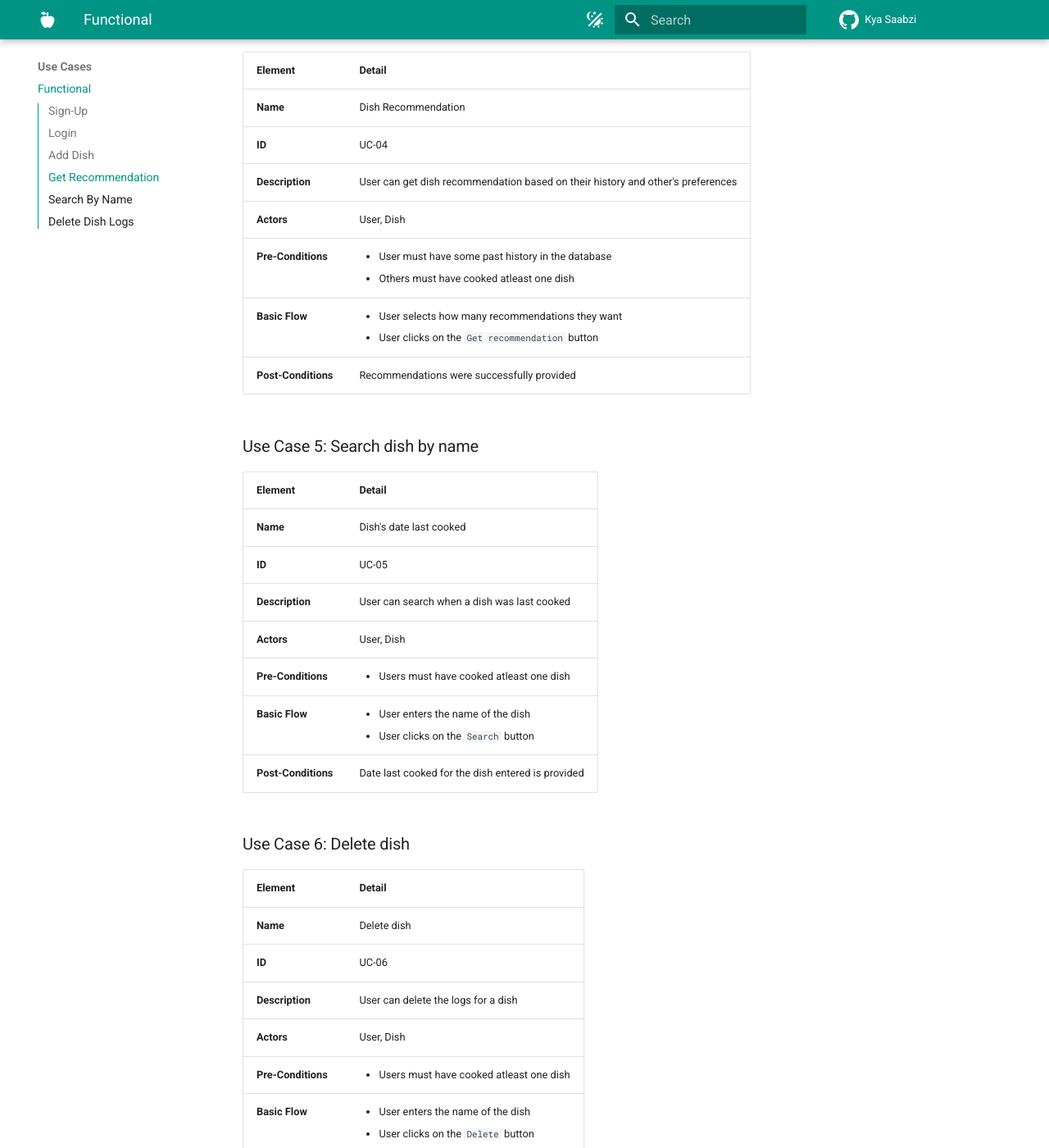
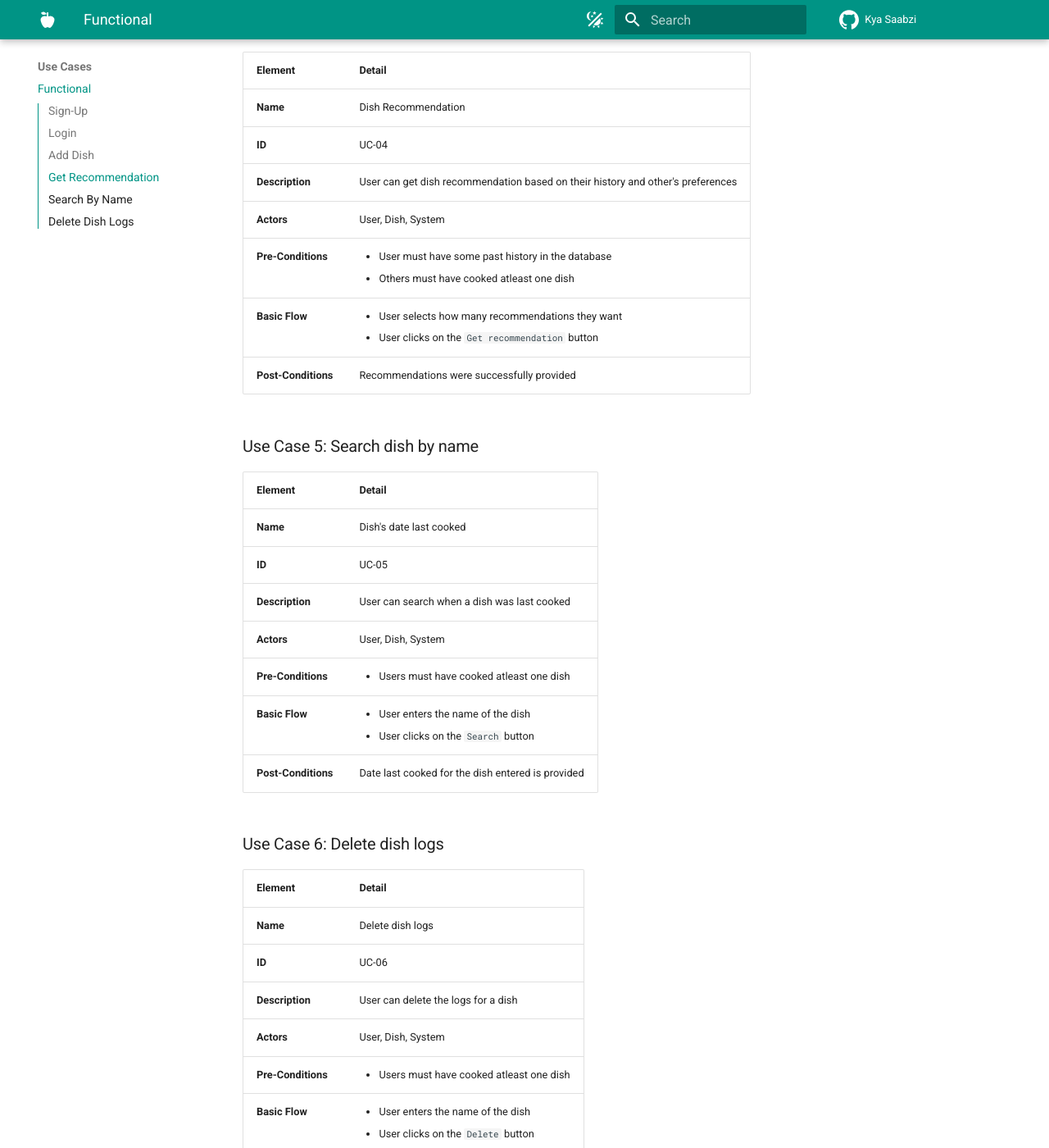
Before and after one commit to manav-gkmit/kya-saabzi-docs, an MkDocs documentation site: the page built from docs/use-cases/functional.md, in a window 1280 px wide and 1400 px high, scrolled down 1911 px. Shown: the whole window at 82% size. Built offline with MkDocs 1.6.1 and Material for MkDocs 9.7.7, drawn with Linux system fonts in a browser that asks for light colours; comment, search, counter and statistics services are not loaded; some of the changed text lies outside the part shown.

```diff
--- a/docs/use-cases/functional.md
+++ b/docs/use-cases/functional.md
@@ -35,8 +35,8 @@ Outlines the main functional scenarios that describe how users interact with Kya
 | **Name**           | Add the dish
 |  **ID**            | UC-03
 | **Description**    | User can post what they have cooked today
-| **Actors**         | User, Dish
-| **Pre-Conditions** | <ul><li>Dish poster has been identified</li><li>Interface to post a dish is present</li></ul>
+| **Actors**         | User, Dish, System
+| **Pre-Conditions** | <ul><li>User has been identified</li><li>Interface to post a dish is present</li></ul>
 |  **Basic Flow**    | <ul><li> User enters the dish cooked today</li><li> User presses the `Submit` button </li><li> System stores the dish log in the database </li></ul>
 | **Post-Conditions**| Dish cooked today is stored.
 
@@ -47,7 +47,7 @@ Outlines the main functional scenarios that describe how users interact with Kya
 | **Name**           | Dish Recommendation
 |  **ID**            | UC-04
 | **Description**    | User can get dish recommendation based on their history and other's preferences
-| **Actors**         | User, Dish
+| **Actors**         | User, Dish, System
 | **Pre-Conditions** | <ul><li>User must have some past history in the database</li><li>Others must have cooked atleast one dish</li></ul>
 |  **Basic Flow**    | <ul><li>User selects how many recommendations they want</li><li> User clicks on the `Get recommendation` button </li></ul>
 | **Post-Conditions**| Recommendations were successfully provided
@@ -59,19 +59,19 @@ Outlines the main functional scenarios that describe how users interact with Kya
 | **Name**           | Dish's date last cooked
 |  **ID**            | UC-05
 | **Description**    | User can search when a dish was last cooked
-| **Actors**         | User, Dish
+| **Actors**         | User, Dish, System
 | **Pre-Conditions** | <ul><li>Users must have cooked atleast one dish</li></ul>
 |  **Basic Flow**    | <ul><li>User enters the name of the dish</li><li>User clicks on the `Search` button</li></ul>
 | **Post-Conditions**| Date last cooked for the dish entered is provided
 
-### Use Case 6: Delete dish {data-toc-label="Delete Dish Logs"}
+### Use Case 6: Delete dish logs {data-toc-label="Delete Dish Logs"}
 
 | Element            | Detail  |
 |--------------------|---------|
-| **Name**           | Delete dish
+| **Name**           | Delete dish logs
 |  **ID**            | UC-06
 | **Description**    | User can delete the logs for a dish
-| **Actors**         | User, Dish
+| **Actors**         | User, Dish, System
 | **Pre-Conditions** | <ul><li>Users must have cooked atleast one dish</li></ul>
 |  **Basic Flow**    | <ul><li>User enters the name of the dish</li><li>User clicks on the `Delete` button</li></ul>
 | **Post-Conditions**| Logs for the dish are deleted
--- a/mkdocs.yml
+++ b/mkdocs.yml
@@ -40,6 +40,7 @@ markdown_extensions:
           class: mermaid
           format: !!python/name:pymdownx.superfences.fence_code_format
   - attr_list
+  - pymdownx.blocks.caption
 
 
 nav:
@@ -47,9 +48,10 @@ nav:
   - Use Cases:
     - Functional: use-cases/functional.md
   - Architecture:
+    - AWS Specific: architecture/aws.md
     - Data Modeling: architecture/data-model.md
+    - Data Flow: architecture/data-flow.md
     - Database Indices: architecture/indexing.md
-    - Data Flow: architecture/data-flow.md
     - Security: architecture/auth.md
   - Setup:
     - Environment: setup/environment.md
```
Also changed, not shown: docs/architecture/auth.md (+2 -0 lines), docs/architecture/aws.md (added, +23 -0 lines), docs/architecture/data-model.md (+4 -4 lines), docs/index.md (+2 -5 lines), docs/setup/environment.md (+1 -1 lines), docs/assets/aws-architecture.png (added).
